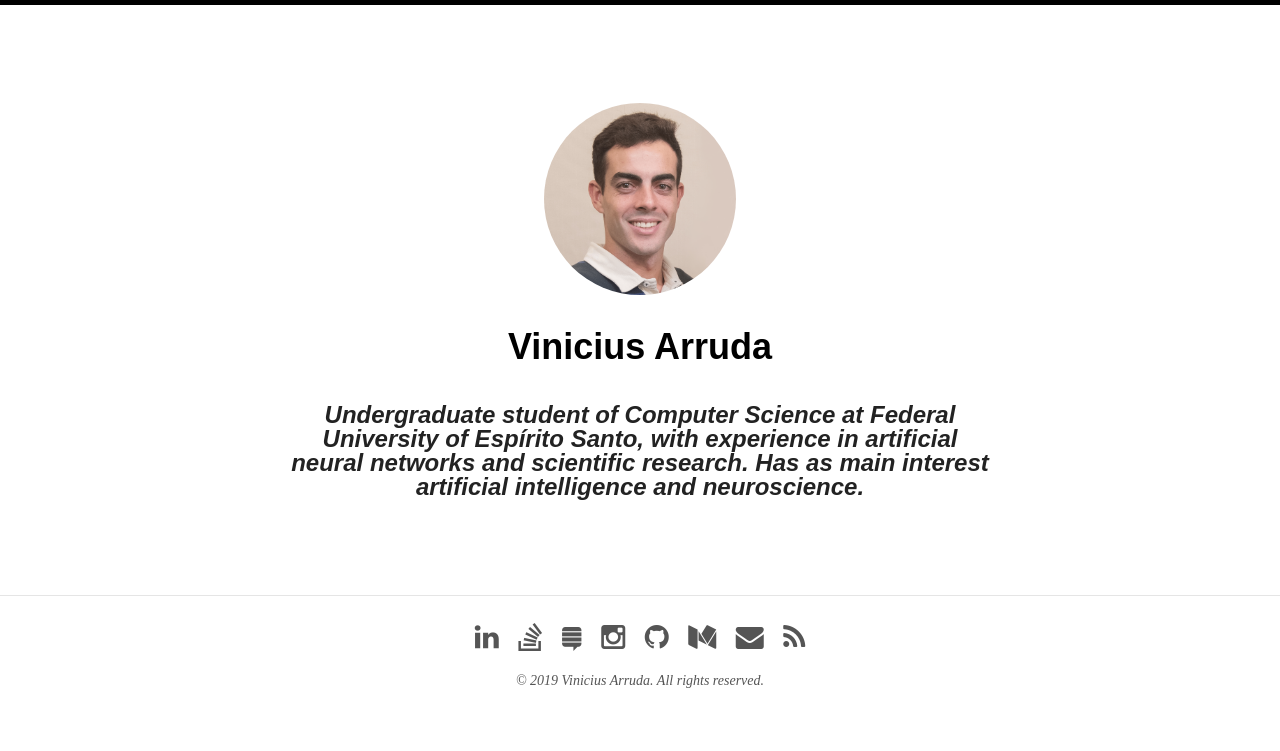
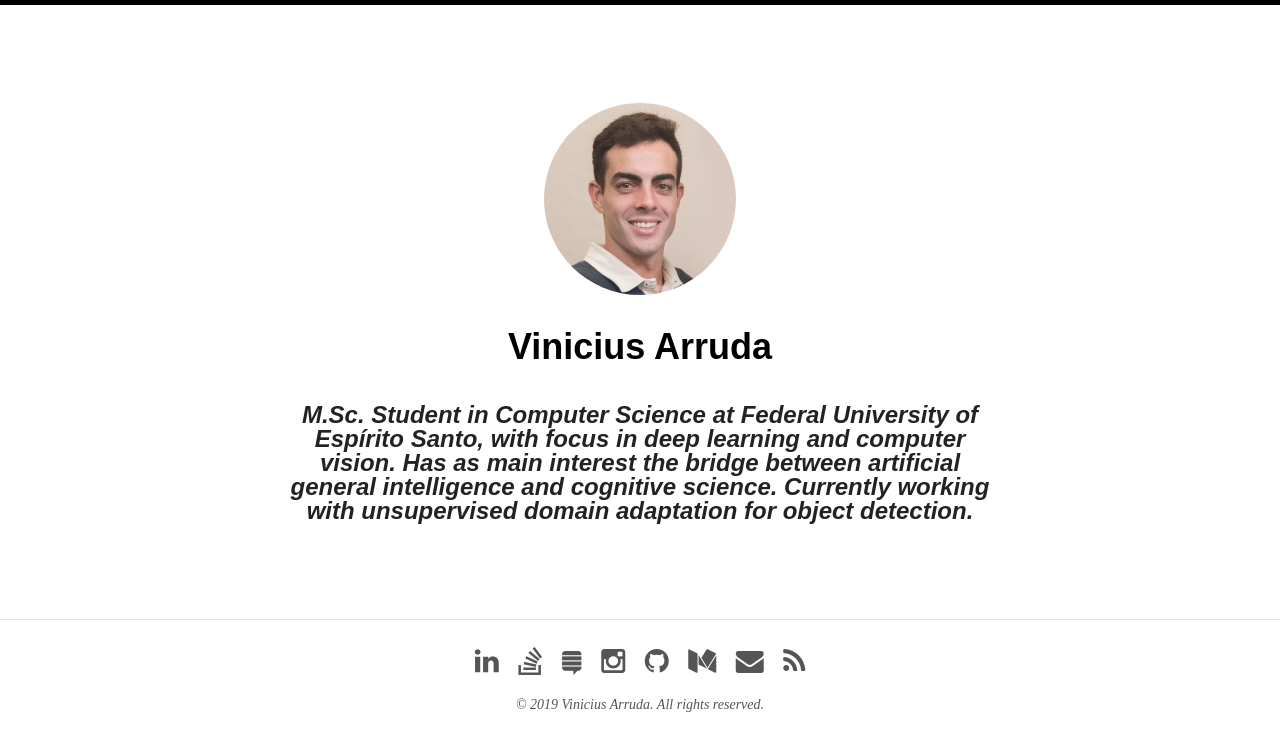
Before and after one commit to viniciusarruda/viniciusarruda.github.io, a Jekyll site: the page built from index.md, in a window 1280 px wide. Shown: the top 751 px of the page. Built offline with Jekyll 4.4.1, drawn with Linux system fonts in a browser that asks for light colours; nearby versions of some CDN libraries; our own code applies the rules of GitHub Pages for plain Markdown files.

Commit message:
Update index.md

```diff
--- a/index.md
+++ b/index.md
@@ -1,7 +1,7 @@
 ---
 layout: home
-excerpt: "Undergraduate student of Computer Science at Federal University of Espírito Santo, with experience in machine learning and scientific research. Has as main interest artificial intelligence and neuroscience."
+excerpt: "M.Sc. Student in Computer Science at [Federal University of Espírito Santo](http://www.ufes.br){:target="_blank"}, with focus in deep learning and computer vision. Has as main interest the bridge between artificial general intelligence and cognitive science. Currently working with unsupervised domain adaptation for object detection."
 search_omit: true
 ---
 
-#### Undergraduate student of Computer Science at [Federal University of Espírito Santo](http://www.ufes.br){:target="_blank"}, with experience in artificial neural networks and scientific research. Has as main interest artificial intelligence and neuroscience.
+#### M.Sc. Student in Computer Science at [Federal University of Espírito Santo](http://www.ufes.br){:target="_blank"}, with focus in deep learning and computer vision. Has as main interest the bridge between artificial general intelligence and cognitive science. Currently working with unsupervised domain adaptation for object detection.
```
